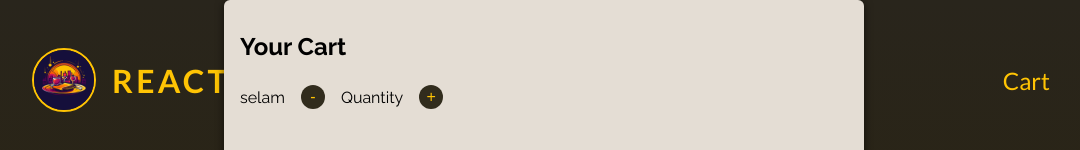
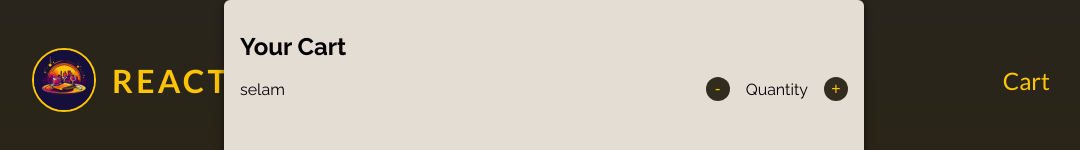
Before and after one commit to guvenfazli/Food-OrderApp-w-React, a React (Vite) app in the folder 12-starting-project/: page / in a window 1280 px wide. Shown: the top 150 px of the page, without its empty margins (96-1176 px from the left). Built offline with nearby package versions, Linux system fonts and the light colour scheme; no server answers.

Commit message:
Cart is done

```diff
--- a/12-starting-project/src/Components/Cart.jsx
+++ b/12-starting-project/src/Components/Cart.jsx
@@ -2,14 +2,21 @@ export default function Cart(){
   return (
     <dialog className="modal cart" open>
       <h2>Your Cart</h2>
-      <div className="cart-item cart-item-actions">
-        <ul className="cart-item-actions">
-          <p>selam</p>
-          <button>-</button>
-          <p>Quantity</p>
-          <button>+</button>
+        <ul>
+
+          <li className="cart-item">
+
+            <p>selam</p>
+
+            <div className="cart-item-actions">
+              <button>-</button>
+              <p>Quantity</p>
+              <button>+</button>
+            </div>
+          </li>
+
         </ul>
-      </div>
+
 
       <div className="cart-total">
         <h2>$53.97</h2>
```
